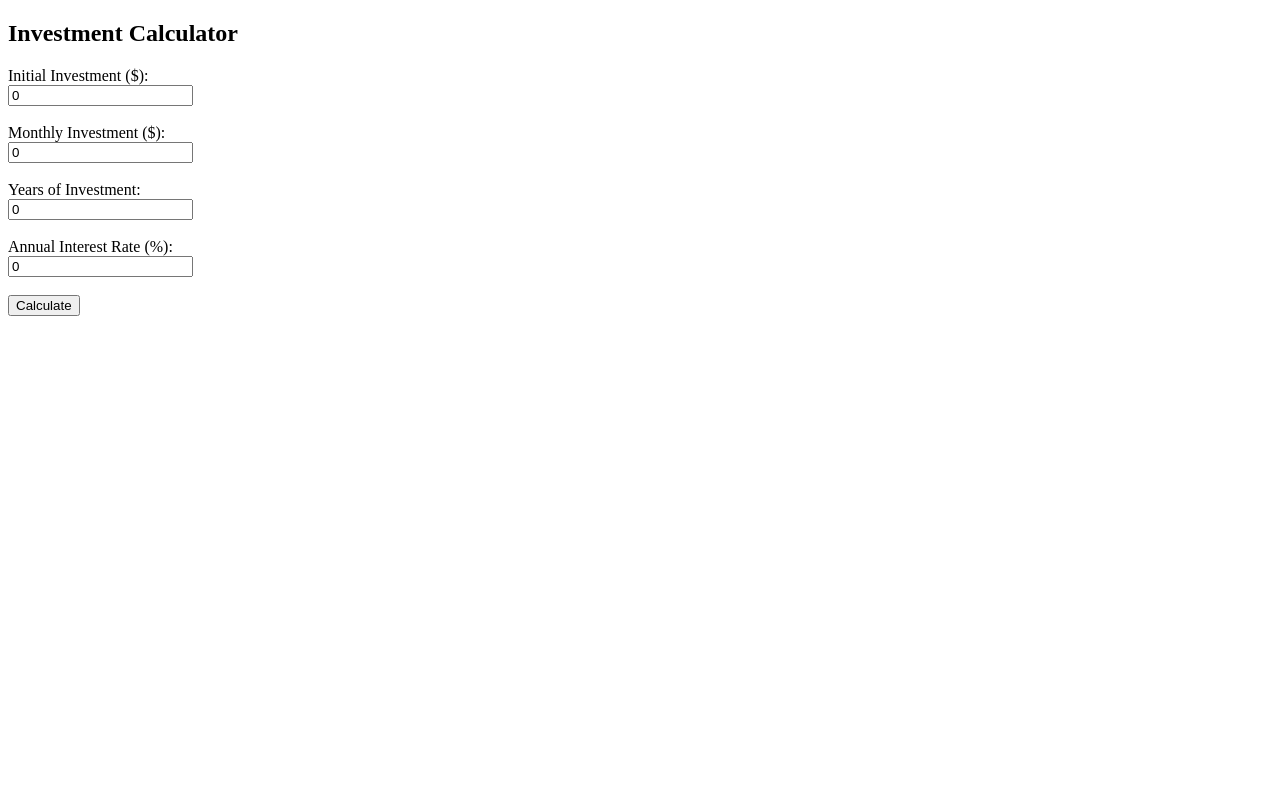
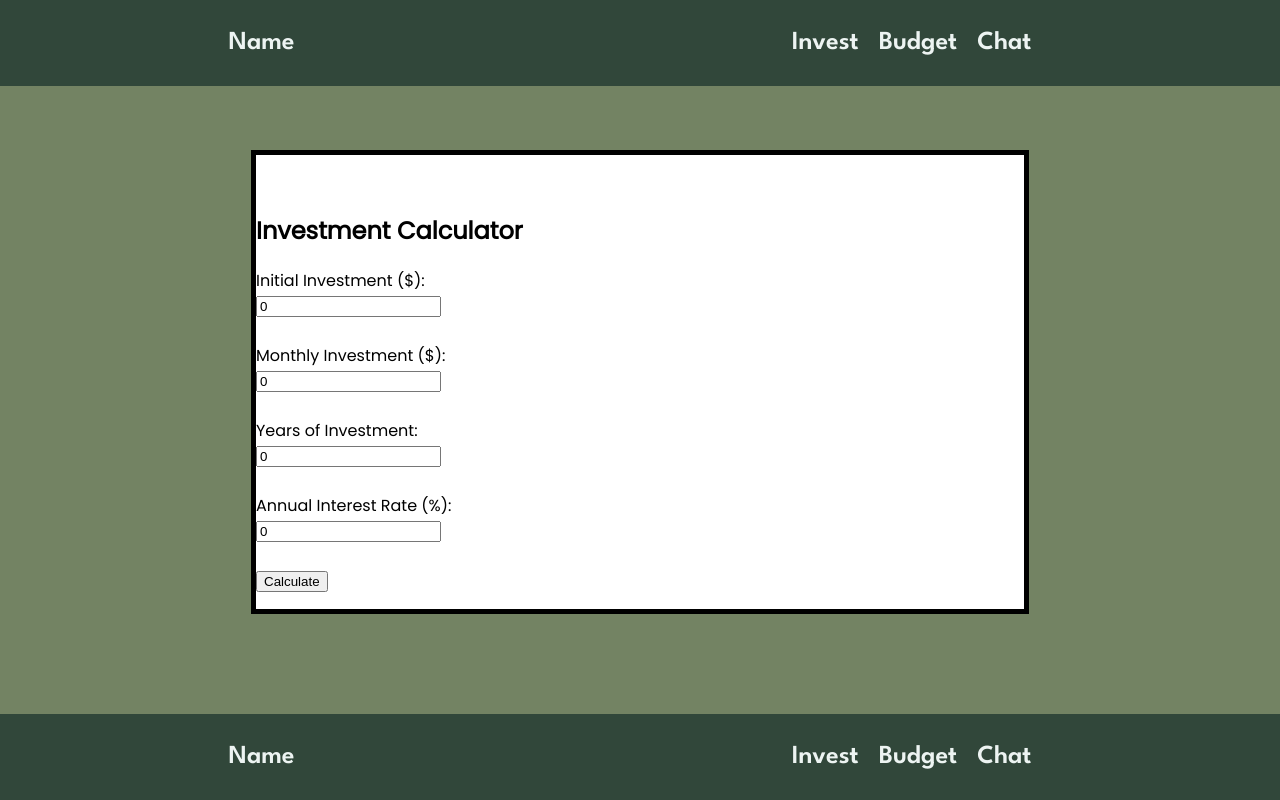
Before and after one commit to tjklint/CapitalCoach, a plain HTML site: page investment.html in a window 1280 px wide. Drawn offline with Linux system fonts and the light colour scheme.

Commit message:
Changed style options in style.css.

```diff
--- a/investment.html
+++ b/investment.html
@@ -4,10 +4,28 @@
     <meta charset="UTF-8">
     <meta name="viewport" content="width=device-width, initial-scale=1.0">
     <title>Document</title>
-
+    <script src="./src/script.js" defer></script>
+    <link rel="stylesheet" href="./src/style.css">
+    <link href="https://fonts.googleapis.com/css2?family=League+Spartan:wght@600&display=swap" rel="stylesheet">
+    <link href="https://fonts.googleapis.com/css2?family=League+Spartan:wght@600&family=Poppins&display=swap" rel="stylesheet">
+</head>
     <script src="investment.js"></script>
 </head>
 <body>
+    <template id="pageHeaders">
+        <header id="header">
+            <p>Name</p>
+            <nav>
+                <ul>
+                    <li><a href="./investment.html">Invest</a></li>
+                    <li><a href="./budget.htmk">Budget</a></li>
+                    <li><a href="./chat.html">Chat</a></li>
+                </ul>
+            </nav>
+        </header>
+    </template>
+
+    <div id="centerBox">
         <h2>Investment Calculator</h2>
 
         <label for="initialInvestment">Initial Investment ($):</label><br>
@@ -25,5 +43,20 @@
         <button onclick="calculateInvestment()">Calculate</button>
 
         <p id="result"></p>
+    </div>
+
+
+    <template id="pageFooters">
+        <footer id="footer">
+            <p>Name</p>
+            <nav>
+                <ul>
+                    <li><a href="./investment.html">Invest</a></li>
+                    <li><a href="./budget.htmk">Budget</a></li>
+                    <li><a href="./chat.html">Chat</a></li>
+                </ul>
+            </nav>
+        </footer>
+    </template>
 </body>
 </html>
--- a/src/style.css
+++ b/src/style.css
@@ -68,5 +68,4 @@ nav a:hover {
     width: 60%;
     padding-top:3%;
     margin-top:5%;
-    height: 200px;
   }
```
Lines whose indentation alone changed are shown as unchanged.
